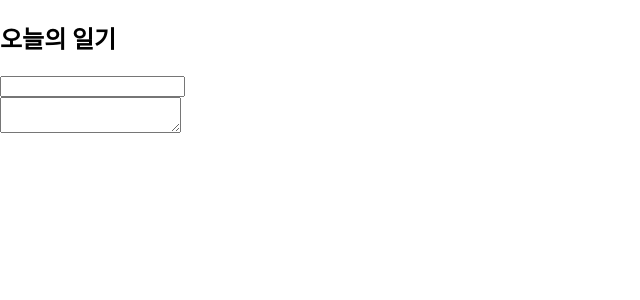
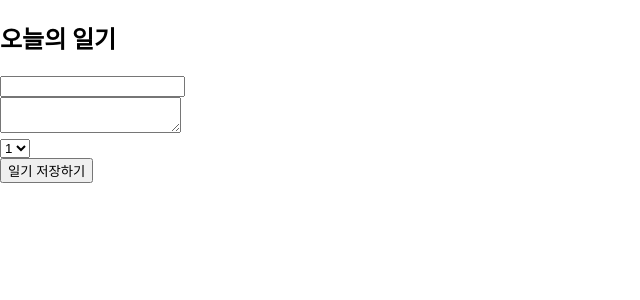
Before and after one commit to jamie7dev/simplediary, a React (Create React App) app: page / in a window 1280 px wide. Shown: the top 300 px of the page, without its empty margins (0-640 px from the left). Built offline with nearby package versions, Linux system fonts and the light colour scheme.

Commit message:
Feat: "추가 입력창, 작성하기 버튼"
일기장 기본 개발

```diff
--- a/src/DiaryEditor.js
+++ b/src/DiaryEditor.js
@@ -3,7 +3,8 @@
 const DiaryEditor = () => {
   const [state, setState] = useState({
     author: "",
-    content: ""
+    content: "",
+    emotion: 1,
   });
 
   const handleChangeState = (e) => {
@@ -11,6 +12,11 @@
       ...state,
       [e.target.name]: e.target.value,
     });
+  };
+
+  const handleSubmit = () => {
+    console.log(state);
+    alert("저장 성공");
   };
 
   return(
@@ -30,6 +36,22 @@
           onChange={handleChangeState}
         />
       </div>
+      <div>
+        <select
+          name="emotion"
+          value={state.emotion}
+          onChange={handleChangeState}
+        >
+          <option value={1}>1</option>
+          <option value={2}>2</option>
+          <option value={3}>3</option>
+          <option value={4}>4</option>
+          <option value={5}>5</option>
+        </select>
+      </div>
+      <div>
+        <button onClick={handleSubmit}>일기 저장하기</button>
+      </div>
     </div>
   );
 };
```
